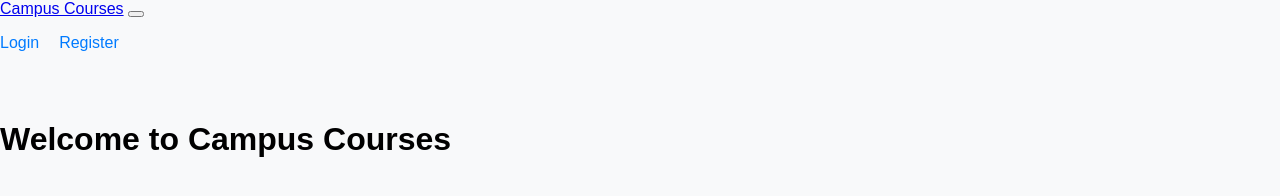
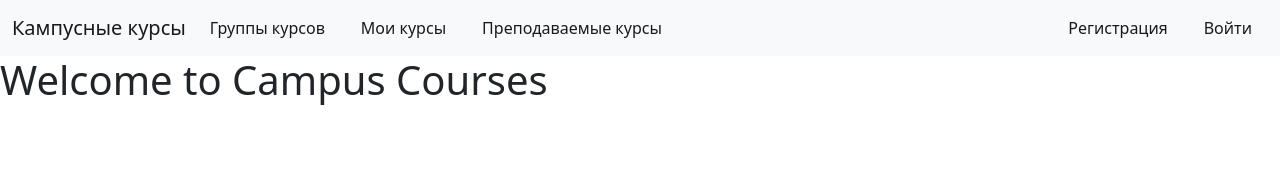
Before and after one commit to msLoginoff/CampusCourses, a website with bundled scripts: page public/index.html in a window 1280 px wide. Built offline with nearby package versions, Linux system fonts and the light colour scheme.

Commit message:
add bootstrap and edit navbar

```diff
--- a/package.json
+++ b/package.json
@@ -7,6 +7,8 @@
     "start": "live-server public --port=3000 --entry-file=index.html"
   },
   "dependencies": {
+    "5": "^0.0.1",
+    "bootstrap": "^5.3.3",
     "lite-server": "^2.6.1",
     "live-server": "^1.2.2"
   }
--- a/public/components/navbar.html
+++ b/public/components/navbar.html
@@ -1,19 +1,31 @@
 <nav class="navbar navbar-expand-lg navbar-light bg-light">
-  <a class="navbar-brand" href="/">Campus Courses</a>
-  <button class="navbar-toggler" type="button" data-toggle="collapse" data-target="#navbarNav" aria-controls="navbarNav" aria-expanded="false" aria-label="Toggle navigation">
-    <span class="navbar-toggler-icon"></span>
-  </button>
-  <div class="collapse navbar-collapse" id="navbarNav">
-    <ul class="navbar-nav">
+  <div class="container-fluid">
+    <button class="navbar-toggler" type="button" data-bs-toggle="collapse" data-bs-target="#navbarTogglerDemo03" aria-controls="navbarTogglerDemo03" aria-expanded="false" aria-label="Toggle navigation">
+      <span class="navbar-toggler-icon"></span>
+    </button>
+    <a class="navbar-brand" href="#">Кампусные курсы</a>
+    <div class="collapse navbar-collapse" id="navbarTogglerDemo03">
+      <ul class="navbar-nav me-auto mb-2 mb-lg-0">
+        <li class="nav-item">
+          <a class="nav-link active" aria-current="page" href="#">Группы курсов</a>
+        </li>
+        <li class="nav-item">
+          <a class="nav-link active" aria-current="page" href="#">Мои курсы</a>
+        </li>
+        <li class="nav-item">
+          <a class="nav-link active" aria-current="page" href="#">Преподаваемые курсы</a>
+        </li>
+      </ul>
+    </div>
+  </div>
+  <div class="collapse navbar-collapse" id="navbarSupportedContent">
+    <ul class="navbar-nav me-auto mb-2 mb-lg-0">
       <li class="nav-item">
-        <a class="nav-link" href="/login">Login</a>
+        <a class="nav-link active" aria-current="page" href="/registration">Регистрация</a>
       </li>
       <li class="nav-item">
-        <a class="nav-link" href="/registration">Register</a>
+        <a class="nav-link active" aria-current="page" href="/login">Войти</a>
       </li>
     </ul>
-    <ul class="navbar-nav ml-auto student-links"></ul>
-    <ul class="navbar-nav ml-auto teacher-links"></ul>
-    <ul class="navbar-nav ml-auto admin-links"></ul>
   </div>
 </nav>
--- a/public/index.html
+++ b/public/index.html
@@ -5,6 +5,7 @@
   <meta name="viewport" content="width=device-width, initial-scale=1.0" />
   <title>SPA Application</title>
   <link rel="stylesheet" href="styles/main.css" />
+  <link href="https://cdn.jsdelivr.net/npm/bootstrap@5.0.2/dist/css/bootstrap.min.css" rel="stylesheet" integrity="sha384-EVSTQN3/azprG1Anm3QDgpJLIm9Nao0Yz1ztcQTwFspd3yD65VohhpuuCOmLASjC" crossorigin="anonymous">
 </head>
 <body>
 
@@ -13,6 +14,7 @@
     <a href="/registration">Registration</a>
     <a href="/login">Login</a>
   </nav>
+
 </header>
 <main id="content">
   <!-- Dynamic content will be loaded here -->
--- a/public/scripts/api/auth.js
+++ b/public/scripts/api/auth.js
@@ -14,7 +14,6 @@ export const login = async (email, password) => {
         }
         const data = await response.json();
         localStorage.setItem('authToken', data.token);
-        await renderNavbar();
         return data;
     } catch (error) {
         console.error('Ошибка при авторизации:', error);
--- a/public/scripts/login.js
+++ b/public/scripts/login.js
@@ -1,4 +1,5 @@
 import {login} from "./api/auth.js";
+import {loadNavbar} from "./router.js";
 
 export async function setupLoginPage() {
     const form = document.getElementById('loginForm');
@@ -12,6 +13,8 @@ export async function setupLoginPage() {
             console.log(value.token);
             //window.location.href="/";
         }).catch((error) => {console.log(error)});
+        loadNavbar()
+        //window.location.href="/";
         //console.log('Login data:', { username, password });
 
         //alert('Login successful!');
--- a/public/scripts/router.js
+++ b/public/scripts/router.js
@@ -1,4 +1,5 @@
 import {setupLoginPage} from "./login.js";
+import {fetchRoles} from "./api/auth.js";
 
 const routes = {
     "/": { template: "/pages/home.html", setup: null },
@@ -46,12 +47,50 @@ function setupRouter() {
     handleRoute(window.location.pathname);
 }
 
-async function loadNavbar() {
+export async function loadNavbar() {
     try {
         const response = await fetch('/components/navbar.html');
         if (!response.ok) throw new Error(`Failed to load navbar`);
         const navbar = await response.text();
         document.getElementById('navbar').innerHTML = navbar;
+
+        const token = localStorage.getItem('authToken');
+
+        const roles = await fetchRoles();
+        console.log(roles);
+
+        if (token) {
+
+        }
+
+        if (!roles) {
+            // User not logged in
+            document.querySelector('.student-links').style.display = 'none';
+            document.querySelector('.teacher-links').style.display = 'none';
+            document.querySelector('.admin-links').style.display = 'none';
+            return;
+        }
+
+        if (roles.isStudent) {
+            document.querySelector('.student-links').innerHTML = `
+      <li class="nav-item">
+        <a class="nav-link" href="/courses/my">Мои курсы</a>
+      </li>`;
+        }
+        else {
+            document.querySelector('.student-links').style.display = 'none';
+        }
+
+        if (roles.isTeacher) {
+            document.querySelector('.teacher-links').innerHTML = `
+      <li class="nav-item">
+        <a class="nav-link" href="/courses/teaching">Преподаваемые курсы</a>
+      </li>`;
+        }
+        else {
+            document.querySelector('.teacher-links').style.display = 'none';
+        }
+
     } catch (error) {
         console.error('Error loading navbar:', error);
     }
```
Also changed, not shown: 1 other file.
